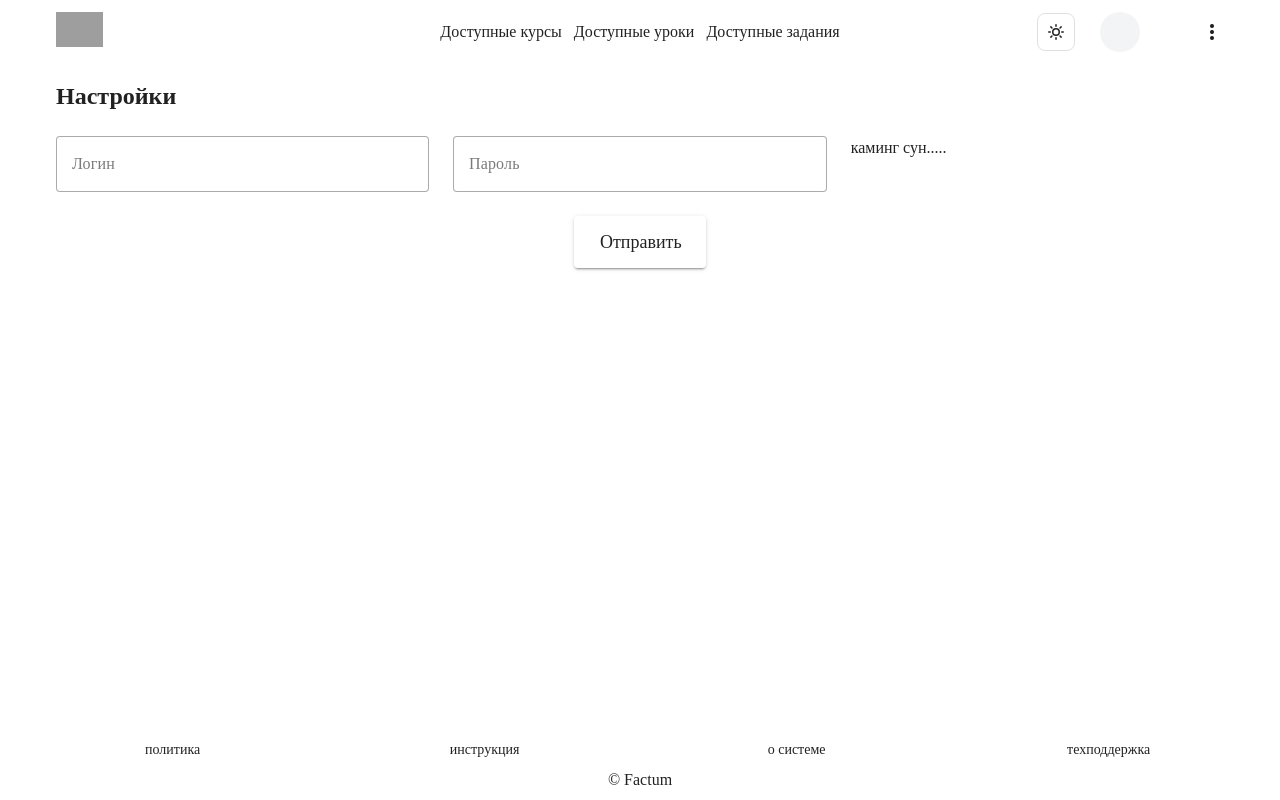
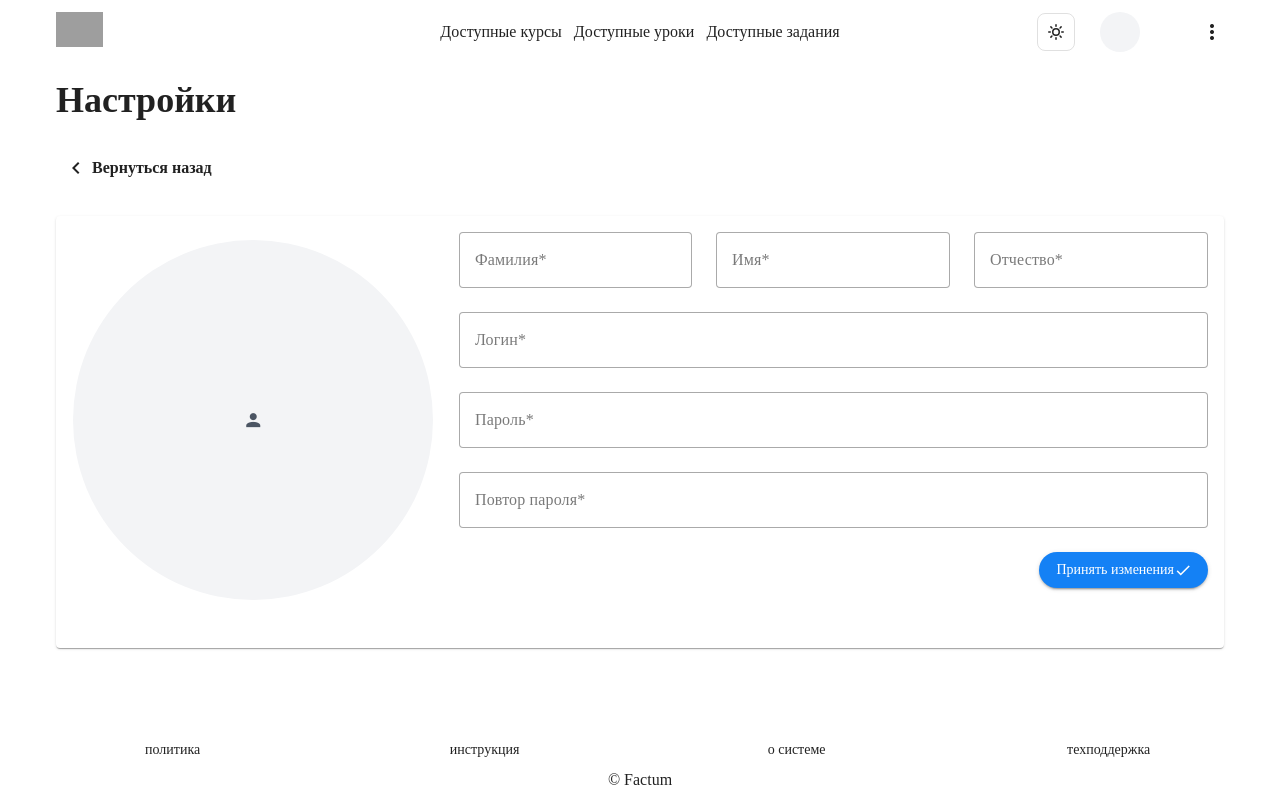
Before and after one commit to Jet-Green/tapps, a Nuxt app: page /student/settings in a window 1280 px wide. Built offline with nearby package versions, Linux system fonts and the light colour scheme; no server answers; grey boxes are pictures that could not be loaded.

Commit message:
start adding settings

```diff
--- /dev/null
+++ b/components/AddAvatar.vue
@@ -0,0 +1,112 @@
+<script setup>
+import { ref, watch } from "vue"
+import "cropperjs/dist/cropper.css"
+import Cropper from "cropperjs"
+
+let loadedImages = ref([])
+let preview = ref({})
+let previewImage = ref(null)
+let imageInput = ref(null)
+let cropper
+
+const emit = defineEmits(["uploadImage"])
+
+function uploadImage() {
+  loadedImages.value = imageInput.value.files
+  // console.log(loadedImages.value[0].originFileObj);
+  if (loadedImages.value.length) {
+    let reader = new FileReader()
+    reader.onloadend = () => {
+      preview.value = { img: reader.result, name: loadedImages.value[0].name }
+      previewImage.value.src = preview.value.img
+    }
+    reader.readAsDataURL(loadedImages.value[0])
+  } else {
+    preview.value = null
+  }
+}
+async function crop() {
+  if (cropper) {
+    await cropper
+      .getCroppedCanvas({
+        fillColor: "#fff",
+        width: 450,
+        // height: 425,
+        // imageSmoothingEnabled: false,
+        // imageSmoothingQuality: 'low',
+      })
+      .toBlob(
+        (blob) => {
+          emit("uploadImage", blob)
+          try {
+            loadedImages.value = []
+          } catch (err) {
+            console.log(err)
+          }
+        },
+        "image/jpeg",
+        0.95
+        // quality is
+        // 0.9,
+      )
+  }
+}
+watch(preview, () => {
+  cropper = new Cropper(previewImage.value, {
+    aspectRatio: 1,
+    maxContainerWidth: 300,
+    maxContainerHeight: 300,
+    minContainerWidth: 300,
+    minContainerHeight: 300,
+    // minCanvasWidth: 300,
+    // maxCanvasWidth: 300,
+    // minCanvasHeight: 300,
+    // maxCanvasHeight: 300,
+    guides: true,
+    center: true,
+    // crop(event) {
+    //     // croppedImage = event.target.currentSrc;
+    //     console.log(event);
+    // }
+    // ready: function () {
+    //     console.log('ready');
+    //     cropperReady.value = true;
+    // },
+  })
+})
+</script>
+<template>
+  <v-row>
+    <v-col cols="12">
+      <input type="file" accept="image/*" ref="imageInput" id="upload" @change="uploadImage" style="display: none" />
+
+      <v-row>
+        <v-col cols="12" class="pa-0">
+          <img v-if="loadedImages.length" ref="previewImage" style="width: 50vw; height: 50vh" />
+
+          <label for="upload">
+            <div
+              v-if="!loadedImages.length"
+              class="d-flex justify-center align-center flex-column"
+              style="height: 50vh; cursor: pointer"
+            >
+              <div
+                class="inline-flex items-center justify-center overflow-hidden bg-gray-100 rounded-full dark:bg-gray-600"
+                style="height: 90%; aspect-ratio: 1;"
+              >
+                <span class="font-medium text-gray-600 dark:text-gray-300">
+                  <v-icon>mdi-account</v-icon>
+                </span>
+              </div>
+            </div>
+          </label>
+        </v-col>
+        <v-col cols="12">
+          <div class="d-flex justify-center" v-if="loadedImages.length">
+            <v-btn @click="crop" color="accent"> Обрезать </v-btn>
+          </div>
+        </v-col>
+      </v-row>
+    </v-col>
+  </v-row>
+</template>
--- a/components/LessonCard.vue
+++ b/components/LessonCard.vue
@@ -41,7 +41,7 @@ let { lesson } = defineProps<{
     </v-col>
   </div>
 </template>
-<style lang="css" scoped>
+<style lang="scss" scoped>
 .btn {
   position: absolute;
   left: 50%;
--- a/pages/student/settings.vue
+++ b/pages/student/settings.vue
@@ -1,39 +1,64 @@
 <script setup lang="ts">
 definePageMeta({
-  middleware: ["auth"]
+  middleware: ["auth"],
   // or middleware: 'auth'
 })
 
-import type { Course } from '~/types/course.interface';
-import type { User } from '~/types/user.interface';
+import type { Course } from "~/types/course.interface"
+import type { User } from "~/types/user.interface"
 
 const courseStore = useCourse()
 const authStore = useAuth()
-
 </script>
 <template>
   <v-container>
     <v-row>
       <v-col cols="12">
-        <p class="text-2xl font-semibold">Настройки</p>
+        <p class="text-4xl font-semibold">Настройки</p>
       </v-col>
       <v-col cols="12">
+        <BackButton />
+      </v-col>
+      <v-col cols="12">
+        <v-card>
+          <v-card-text>
             <v-row>
               <v-col cols="12" md="4">
-            <v-text-field variant="outlined" hide-details="auto" label="Логин"
-              clearable></v-text-field>
+                <AddAvatar/>
+              </v-col>
+              <v-col cols="12" md="8">
+                <v-row>
+                  <v-col cols="12" sm="6" md="4">
+                    <v-text-field variant="outlined" hide-details="auto" label="Фамилия*" clearable></v-text-field>
+                  </v-col>
+                  <v-col cols="12" sm="6" md="4">
+                    <v-text-field variant="outlined" hide-details="auto" label="Имя*" clearable></v-text-field>
                   </v-col>
                   <v-col cols="12" md="4">
-            <v-text-field variant="outlined" hide-details="auto" label="Пароль" clearable></v-text-field>
+                    <v-text-field variant="outlined" hide-details="auto" label="Отчество*" clearable></v-text-field>
                   </v-col>
-          <v-col class="text" cols="12" md="4">
-            каминг сун.....
+                  <v-col cols="12">
+                    <v-text-field variant="outlined" hide-details="auto" label="Логин*" clearable></v-text-field>
                   </v-col>
-           <v-col cols="12" class="flex justify-center">
-            <v-btn size="x-large">Отправить</v-btn>
+                  <v-col cols="12">
+                    <v-text-field variant="outlined" hide-details="auto" label="Пароль*" clearable></v-text-field>
+                  </v-col>
+                  <v-col cols="12">
+                    <v-text-field
+                      variant="outlined"
+                      hide-details="auto"
+                      label="Повтор пароля*"
+                      clearable
+                    ></v-text-field>
+                  </v-col>
+                  <v-col cols="12" class="d-flex justify-end">
+                    <v-btn class="submit-button">Принять изменения <v-icon>mdi-check</v-icon></v-btn>
                   </v-col>
                 </v-row>
-
+              </v-col>
+            </v-row>
+          </v-card-text>
+        </v-card>
       </v-col>
     </v-row>
   </v-container>
```
Lines whose indentation alone changed are shown as unchanged.
